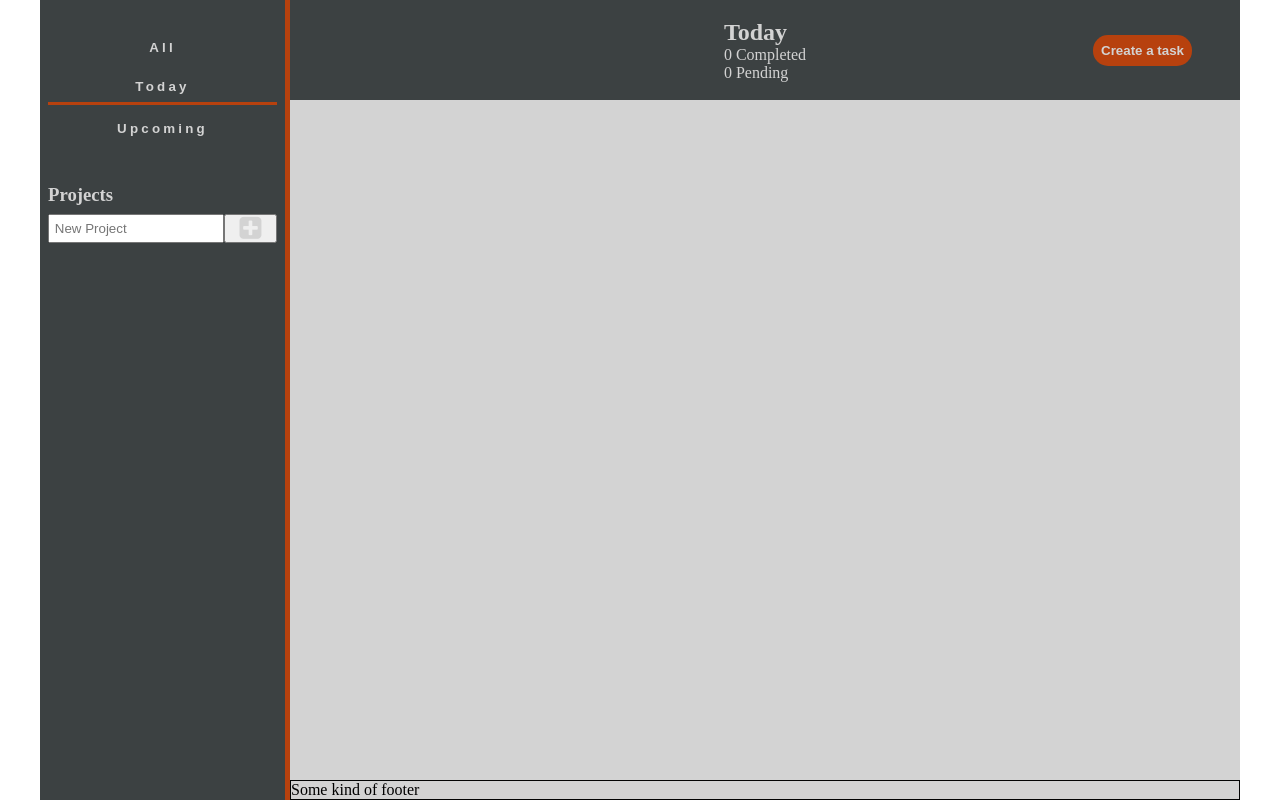
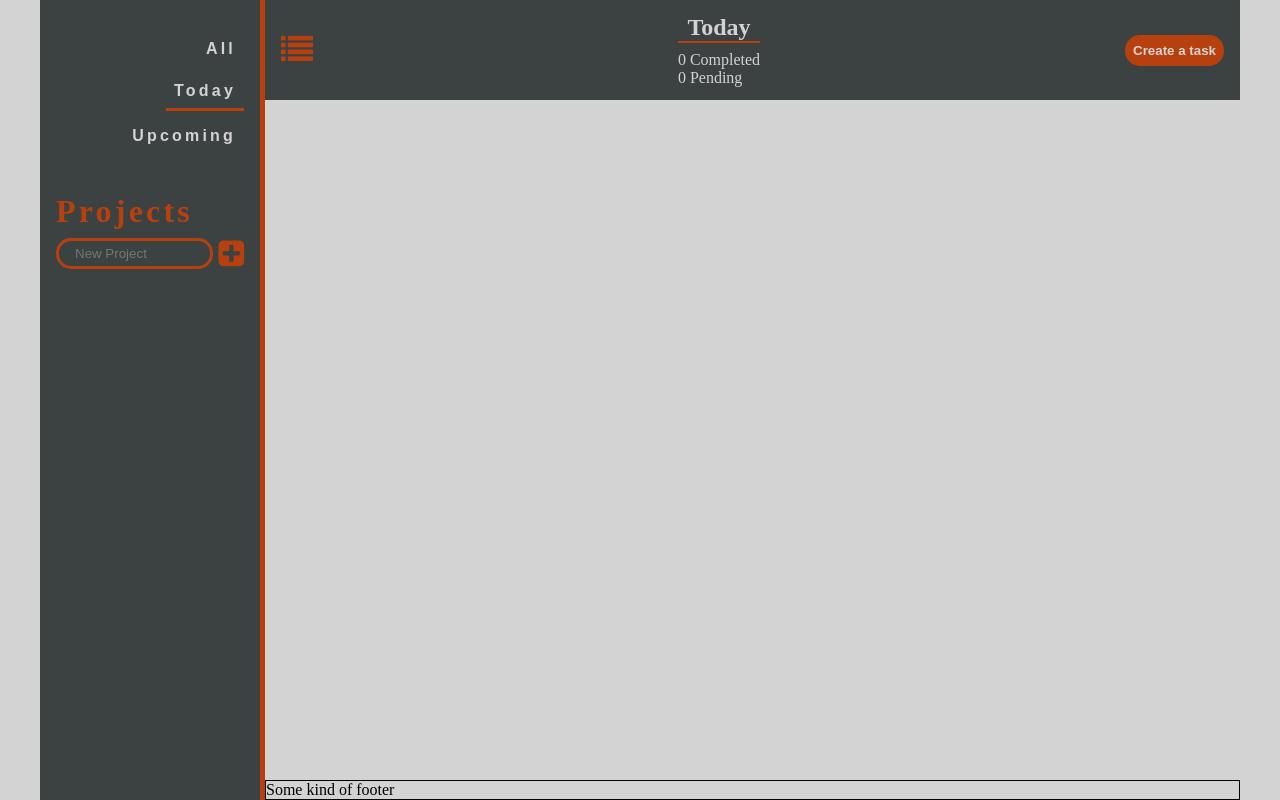
Before and after one commit to adrian92612/odin-todo-list, a website built with webpack: page src/template.html in a window 1280 px wide. Built offline with nearby package versions, Linux system fonts and the light colour scheme; a web font is replaced by a local one.

Commit message:
fixed sidebar css

```diff
--- a/src/main.css
+++ b/src/main.css
@@ -1,7 +1,7 @@
 @import url("https://fonts.googleapis.com/css2?family=Alkatra&display=swap");
 
 :root {
-  --sideBarWidth: 250px;
+  --sideBarWidth: 225px;
   --paddingFormInput: 0.5rem;
 
   /* colors */
@@ -10,6 +10,10 @@
   --lightGray: #d3d3d3;
   --darkGray: #726667;
   --charcoalGrey: #3c4142;
+}
+
+body {
+  background-color: var(--lightGray);
 }
 
 * {
@@ -45,16 +49,27 @@ header {
   /* border-bottom: 2px solid var(--rust); */
   display: flex;
   align-items: center;
-  justify-content: center;
+  justify-content: space-between;
   padding: 1rem;
   color: var(--lightGray);
-
   background-color: var(--charcoalGrey);
 }
 
+.btn-side-bar {
+  border: none;
+  color: var(--rust);
+  background-color: transparent;
+  font-size: 2rem;
+  transition: 0.3s;
+}
+
+.current-tab {
+  border-bottom: 2px solid var(--rust);
+  margin-bottom: 0.5rem;
+  text-align: center;
+}
+
 .add-task {
-  position: absolute;
-  right: 1rem;
   padding: 0.5rem;
   font-weight: bolder;
   border-radius: 15px;
@@ -64,7 +79,8 @@ header {
   transition: 0.3s;
 }
 
-.add-task:hover {
+.add-task:hover,
+.btn-side-bar:hover {
   transform: scale(1.1);
 }
 
@@ -78,6 +94,7 @@ header {
   width: 350px;
   height: 400px;
   z-index: 1;
+  transition: 0.3s;
 
   padding: 1rem;
   border: 2px solid var(--black);
@@ -198,19 +215,22 @@ header {
   grid-area: sidebar;
   background-color: var(--charcoalGrey);
   display: none;
-  padding: 2rem 0.5rem;
+  padding: 2rem 1rem;
   gap: 0.5rem;
   border-right: 5px solid var(--rust);
 }
 
-.side-bar * {
-  color: var(--lightGray);
+.side-bar > h2 {
+  color: var(--rust);
+  font-size: 2rem;
+  letter-spacing: 0.2rem;
 }
 
 .nav-options {
   display: flex;
   flex-direction: column;
   justify-content: center;
+  align-items: end;
   gap: 0.5rem;
   margin-bottom: 2rem;
 }
@@ -220,11 +240,13 @@ header {
   border: none;
   background-color: transparent;
   padding: 0.5rem;
+  font-size: 1rem;
   font-weight: bolder;
   letter-spacing: 0.2rem;
   text-align: center;
   text-decoration: none;
   transition: 0.2s;
+  color: var(--lightGray);
 }
 
 .proj-container {
@@ -237,10 +259,24 @@ header {
   position: absolute;
   right: -5%;
   display: flex;
+  align-items: center;
   gap: 0.3rem;
-  background-color: red;
+  background-color: var(--rust);
   border-radius: 20px;
   padding: 0.3rem 0.6rem;
+  color: var(--lightGray);
+}
+
+.delete-container > button {
+  border: none;
+  background-color: var(--rust);
+  border: 1px solid var(--lightGray);
+  box-shadow: 0 1px 1px var(--charcoalGrey);
+  font-size: 0.7rem;
+  border-radius: 10px;
+  width: 30px;
+  height: 15px;
+  color: var(--lightGray);
 }
 
 .btn-project-tab {
@@ -253,8 +289,9 @@ header {
 
 .btn-trash {
   flex-shrink: 0;
-  font-size: 1.3rem;
+  font-size: 0.8rem;
   background-color: transparent;
+  color: var(--rust);
   border: none;
   transition: 0.2s;
 }
@@ -274,17 +311,25 @@ header {
 
 #add-project {
   display: flex;
+  gap: 5px;
 }
 
 #add-project > input {
   min-width: 0;
-  padding: 0.3rem;
+  padding: 0.3rem 1rem;
+  border: 3px solid var(--rust);
+  background-color: transparent;
+  border-radius: 15px;
+  color: var(--lightGray);
+  flex-grow: 1;
 }
 
 #add-project > button {
-  width: 25%;
-  font-size: 1.2rem;
+  font-size: 1.4rem;
   line-height: 5px;
+  color: var(--rust);
+  background-color: transparent;
+  border: none;
 }
 
 .project-list {
@@ -302,7 +347,7 @@ header {
   display: grid;
   align-self: start;
   justify-content: center;
-  grid-template-columns: repeat(auto-fit, 300px);
+  grid-template-columns: repeat(auto-fit, 275px);
   gap: 1rem;
   padding: 1rem;
   color: var(--black);
--- a/src/template.html
+++ b/src/template.html
@@ -12,6 +12,9 @@
   <body>
     <div id="root">
       <header>
+        <button class="btn-side-bar">
+          <i class="fa fa-list" aria-hidden="true"></i>
+        </button>
         <div class="tab">
           <h2 class="current-tab"></h2>
           <p class="task-completed-counter">Completed</p>
@@ -78,9 +81,7 @@
           <button class="btn-tab">Today</button>
           <button class="btn-tab">Upcoming</button>
         </div>
-        <div class="proj-names">
-          <h3>Projects</h3>
-        </div>
+        <h2>Projects</h3>
         <form action="#" id="add-project">
           <input
             type="text"
```
Also changed, not shown: dist/bundle.js, dist/index.html.
